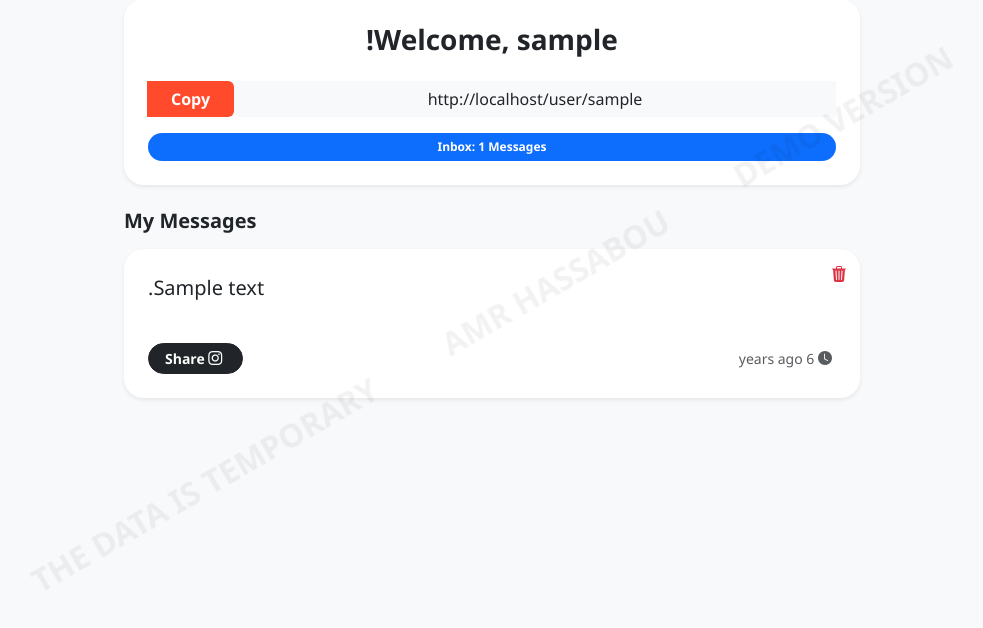
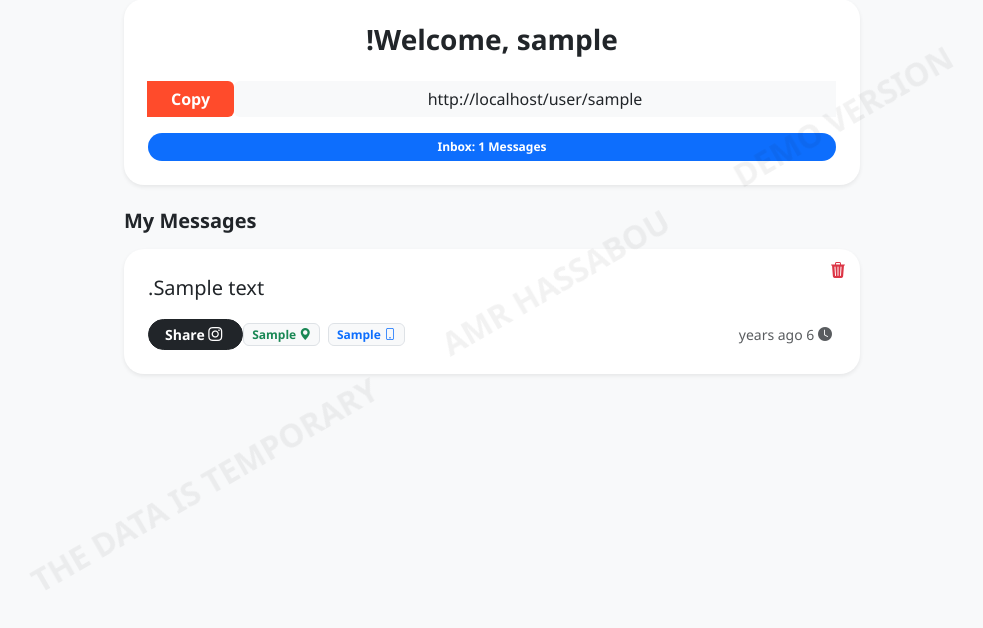
Before and after one commit to crsbo/anonymous-app, a Flask app: page /dashboard in a window 1280 px wide. Shown: the part 81-709 px from the top of the page, without its empty margins (148-1131 px from the left). Run offline with Flask 3, Linux system fonts and the light colour scheme; a user stored in the database is signed in; tables that the repository leaves empty hold one stand-in row (values such as "Sample post"); some libraries are stand-ins or nearby versions.

Commit message:
Update dashboard.html

```diff
--- a/templates/dashboard.html
+++ b/templates/dashboard.html
@@ -1,129 +1,101 @@
 {% extends "layout.html" %}
 {% block content %}
 <style>
-    /* 1. إعدادات صورة الاستوري الكاملة */
+    /* 1. إعدادات صورة الاستوري (الوضع اللي بيتصور) */
     .view-shooting {
-        width: 1080px !important;
-        height: 1920px !important;
-        display: flex !important;
-        align-items: center !important;
-        justify-content: center !important;
-        border: none !important;
-        border-radius: 0 !important;
+        width: 1080px !important; height: 1920px !important;
+        display: flex !important; align-items: center !important; justify-content: center !important;
+        border: none !important; border-radius: 0 !important;
     }
 
-    /* كارت الرسالة اللي في النص */
+    /* المربع اللي بيظهر في الصورة بس */
     .story-card-wrapper {
-        width: 85% !important;
-        border-radius: 40px !important;
-        overflow: hidden !important; /* عشان الحواف تبقى ناعمة */
-        display: none;
+        width: 85% !important; border-radius: 40px !important;
+        overflow: hidden !important; display: none; /* مخفي في العادي */
         box-shadow: 0 30px 60px rgba(0,0,0,0.6) !important;
     }
+    .view-shooting .story-card-wrapper { display: block !important; }
 
-    .view-shooting .story-card-wrapper {
-        display: block !important;
-    }
+    /* ستايل العنوان والرسالة جوه الصورة */
+    .story-top-label { padding: 30px !important; font-size: 1.8rem !important; font-weight: 900 !important; text-transform: uppercase; letter-spacing: 3px; }
+    .story-body { background: rgba(0,0,0,0.9) !important; padding: 80px 40px !important; min-height: 400px !important; display: flex !important; flex-direction: column !important; align-items: center !important; justify-content: center !important; }
+    .story-msg { font-size: 2.5rem !important; line-height: 1.3; font-weight: 600; color: #fff !important; margin-bottom: 40px !important; }
 
-    /* الـ Header اللي فوق (واخد لون الثيم) */
-    .story-top-label {
-        padding: 30px !important;
-        font-size: 1.8rem !important;
-        font-weight: 900 !important;
-        text-transform: uppercase;
-        letter-spacing: 3px;
-    }
+    /* ستايل البيانات (الموبايل واللوكيشن) جوه الصورة */
+    .story-badges-row { display: flex !important; gap: 15px !important; }
+    .story-badge-item { padding: 10px 20px !important; border-radius: 12px !important; font-size: 1.2rem !important; font-weight: bold !important; border: 2px solid; background: rgba(255,255,255,0.05) !important; }
 
-    /* جسم الرسالة (الخلفية الغامقة) */
-    .story-body {
-        background: rgba(0,0,0,0.85) !important;
-        padding: 80px 40px !important;
-        min-height: 300px !important;
-        display: flex !important;
-        align-items: center !important;
-        justify-content: center !important;
-    }
-
-    .story-msg {
-        font-size: 2.5rem !important;
-        line-height: 1.3;
-        font-weight: 600;
-        color: #fff !important; /* النص دايمًا أبيض أو فاتح عشان يظهر */
-    }
-
-    /* تخصيص ألوان الثيمات */
-    /* جولد */
+    /* ألوان الثيمات */
     .theme-dark-gold.view-shooting { background: #000 !important; }
     .theme-dark-gold .story-card-wrapper { border: 6px solid #d4af37 !important; }
     .theme-dark-gold .story-top-label { background: #d4af37 !important; color: #000 !important; }
-    .theme-dark-gold .story-msg { color: #f1e5ac !important; }
+    .theme-dark-gold .story-badge-item { color: #d4af37 !important; border-color: #d4af37 !important; }
 
-    /* نيون */
     .theme-neon.view-shooting { background: #050505 !important; }
     .theme-neon .story-card-wrapper { border: 6px solid #39ff14 !important; }
     .theme-neon .story-top-label { background: #39ff14 !important; color: #000 !important; }
-    .theme-neon .story-msg { color: #39ff14 !important; text-shadow: 0 0 10px #39ff14; }
+    .theme-neon .story-badge-item { color: #39ff14 !important; border-color: #39ff14 !important; }
 
-    /* دارك */
-    .theme-dark.view-shooting { background: #1a1a1a !important; }
-    .theme-dark .story-card-wrapper { border: 6px solid #fff !important; }
-    .theme-dark .story-top-label { background: #fff !important; color: #000 !important; }
-    .theme-dark .story-msg { color: #fff !important; }
+    /* إخفاء محتوى الداشبورد وقت التصوير */
+    .view-shooting .dashboard-ui { display: none !important; }
 
-    /* إخفاء عناصر الداشبورد */
-    .view-shooting .dashboard-content, .view-shooting .delete-form, .view-shooting .premium-info, .view-shooting small {
-        display: none !important;
-    }
-
-    .trash-icon { color: #dc3545; border: none; background: none; padding: 5px; }
+    /* تنسيقات الداشبورد العادية */
+    .trash-icon { color: #dc3545; border: none; background: none; }
     .theme-opt { cursor: pointer; transition: 0.2s; border-radius: 15px; display: flex; align-items: center; justify-content: center; font-weight: bold; }
     .theme-opt:hover { transform: scale(1.1); }
 </style>
 
 <div class="row justify-content-center">
     <div class="col-md-8 text-center">
-        <div class="card shadow-sm p-4 mb-4 border-0" style="border-radius: 20px;">
+        <div class="card shadow-sm p-4 mb-4 border-0 dashboard-ui" style="border-radius: 20px;">
             <h3 class="fw-bold">Welcome, {{ current_user.username }}!</h3>
             <div class="input-group mb-3 mt-3">
                 <input type="text" id="myLink" class="form-control text-center bg-light border-0" value="{{ url_for('send_message', username=current_user.username, _external=True) }}" readonly>
                 <button class="btn btn-primary px-4 fw-bold" onclick="copyLink()">Copy</button>
             </div>
-            <div class="badge bg-primary p-2 px-4 rounded-pill d-inline-block">Inbox: {{ count }} Messages</div>
+            <div class="badge bg-primary p-2 px-4 rounded-pill">Inbox: {{ count }} Messages</div>
         </div>
 
-        <h5 class="text-start mb-3 fw-bold">My Messages</h5>
+        <h5 class="text-start mb-3 fw-bold dashboard-ui">My Messages</h5>
         <div class="row">
             {% for msg in messages %}
             <div class="col-12 mb-3">
-                <div id="msg-card-{{ msg.id }}" class="card shadow-sm p-0 text-start position-relative border-0" style="border-radius: 20px; background: white; overflow: hidden;">
+                <div id="msg-card-{{ msg.id }}" class="card shadow-sm text-start position-relative border-0" style="border-radius: 20px; background: white; overflow: hidden;">
 
-                    <div class="dashboard-content p-4">
+                    <div class="dashboard-ui p-4">
                         <p class="mb-3 fs-5 fw-medium text-dark">{{ msg.content }}</p>
+                        <div class="d-flex align-items-center justify-content-between mt-2">
+                            <small class="text-muted"><i class="bi bi-clock-fill me-1"></i> {{ format_date(msg.timestamp) }}</small>
+                            <div class="premium-info d-flex align-items-center">
+                                {% if current_user.is_premium %}
+                                    <span class="badge bg-light text-primary border me-1"><i class="bi bi-phone"></i> {{ msg.device_info or 'Device' }}</span>
+                                    <span class="badge bg-light text-success border me-2"><i class="bi bi-geo-alt-fill"></i> {{ msg.location_info or 'Location' }}</span>
+                                    <button class="btn btn-sm btn-dark rounded-pill py-1 px-3 fw-bold" data-bs-toggle="modal" data-bs-target="#themeModal" onclick="activeMsgId = '{{ msg.id }}'">
+                                        <i class="bi bi-instagram me-1"></i> Share
+                                    </button>
+                                {% else %}
+                                    <span class="text-muted small"><i class="bi bi-lock-fill"></i> Locked Details</span>
+                                {% endif %}
+                            </div>
+                        </div>
+                        <form action="{{ url_for('delete_message', msg_id=msg.id) }}" method="POST" class="position-absolute top-0 end-0 m-2">
+                            <button type="submit" class="trash-icon" onclick="return confirm('Delete?')"><i class="bi bi-trash3-fill"></i></button>
+                        </form>
                     </div>
 
                     <div class="story-card-wrapper">
                         <div class="story-top-label text-center">ANONYMOUS MESSAGES</div>
                         <div class="story-body text-center">
                             <div class="story-msg">{{ msg.content }}</div>
-                        </div>
-                    </div>
-
-                    <div class="dashboard-content p-4 pt-0 d-flex align-items-center justify-content-between">
-                        <small class="text-muted"><i class="bi bi-clock-fill me-1"></i> {{ format_date(msg.timestamp) }}</small>
-                        <div class="premium-info d-flex align-items-center">
                             {% if current_user.is_premium %}
-                                <button class="btn btn-sm btn-dark rounded-pill py-1 px-3 fw-bold" data-bs-toggle="modal" data-bs-target="#themeModal" onclick="activeMsgId = '{{ msg.id }}'">
-                                    <i class="bi bi-instagram me-1"></i> Share
-                                </button>
-                            {% else %}
-                                <span class="text-muted small"><i class="bi bi-lock-fill"></i> Locked</span>
+                            <div class="story-badges-row">
+                                <div class="story-badge-item"><i class="bi bi-phone"></i> {{ msg.device_info or 'Device' }}</div>
+                                <div class="story-badge-item"><i class="bi bi-geo-alt-fill"></i> {{ msg.location_info or 'Location' }}</div>
+                            </div>
                             {% endif %}
                         </div>
                     </div>
 
-                    <form action="{{ url_for('delete_message', msg_id=msg.id) }}" method="POST" class="delete-form position-absolute top-0 end-0 m-2">
-                        <button type="submit" class="trash-icon"><i class="bi bi-trash3-fill"></i></button>
-                    </form>
                 </div>
             </div>
             {% endfor %}
@@ -156,7 +128,7 @@ function downloadStory(themeClass) {
     const originalClass = card.className;
     card.classList.add(themeClass); card.classList.add('view-shooting');
     html2canvas(card, { width: 1080, height: 1920, scale: 2, backgroundColor: null, useCORS: true }).then(canvas => {
-        const link = document.createElement('a'); link.download = `Anonymous_Story.png`; link.href = canvas.toDataURL("image/png"); link.click();
+        const link = document.createElement('a'); link.download = `Story.png`; link.href = canvas.toDataURL("image/png"); link.click();
         card.className = originalClass;
         bootstrap.Modal.getInstance(document.getElementById('themeModal')).hide();
     });
```
